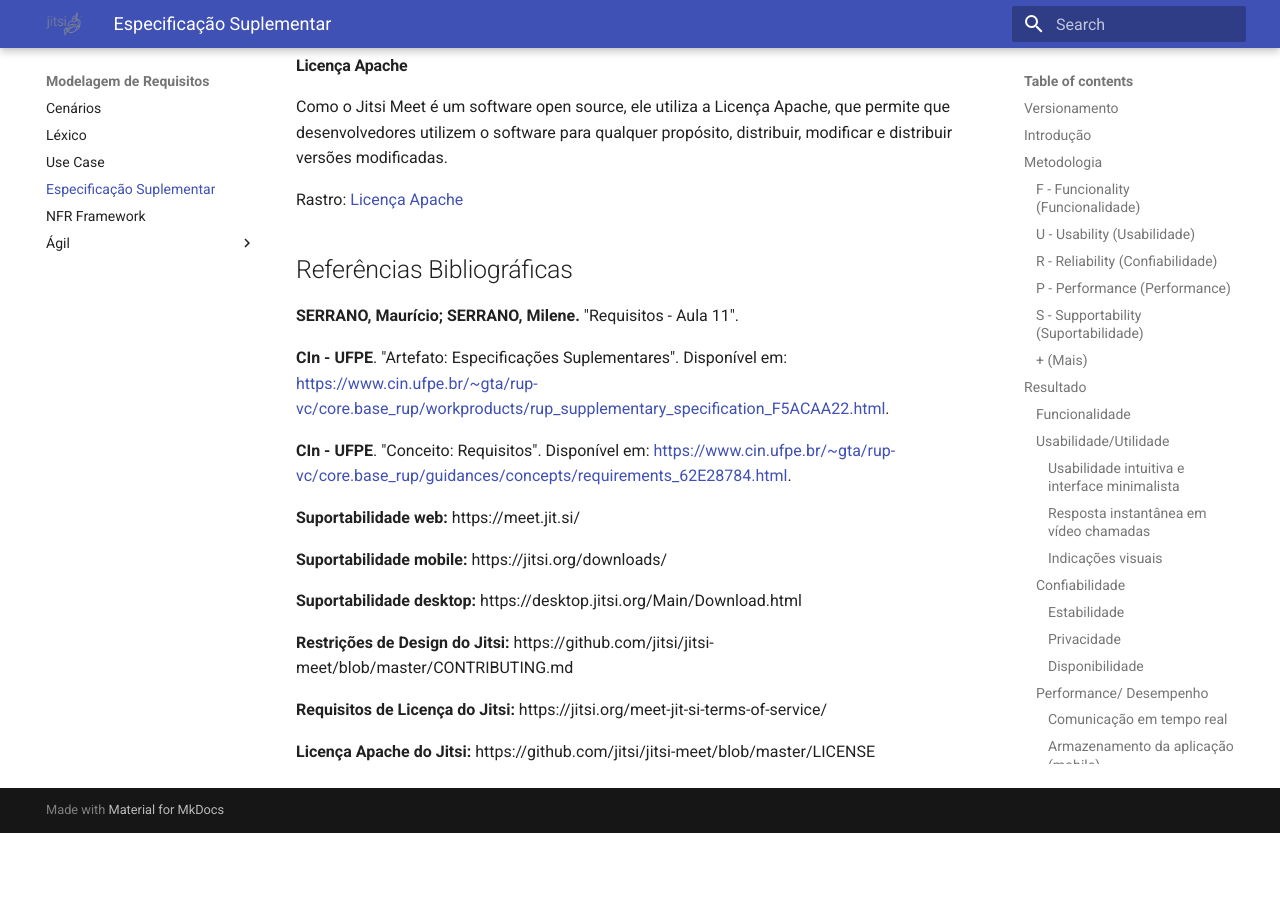
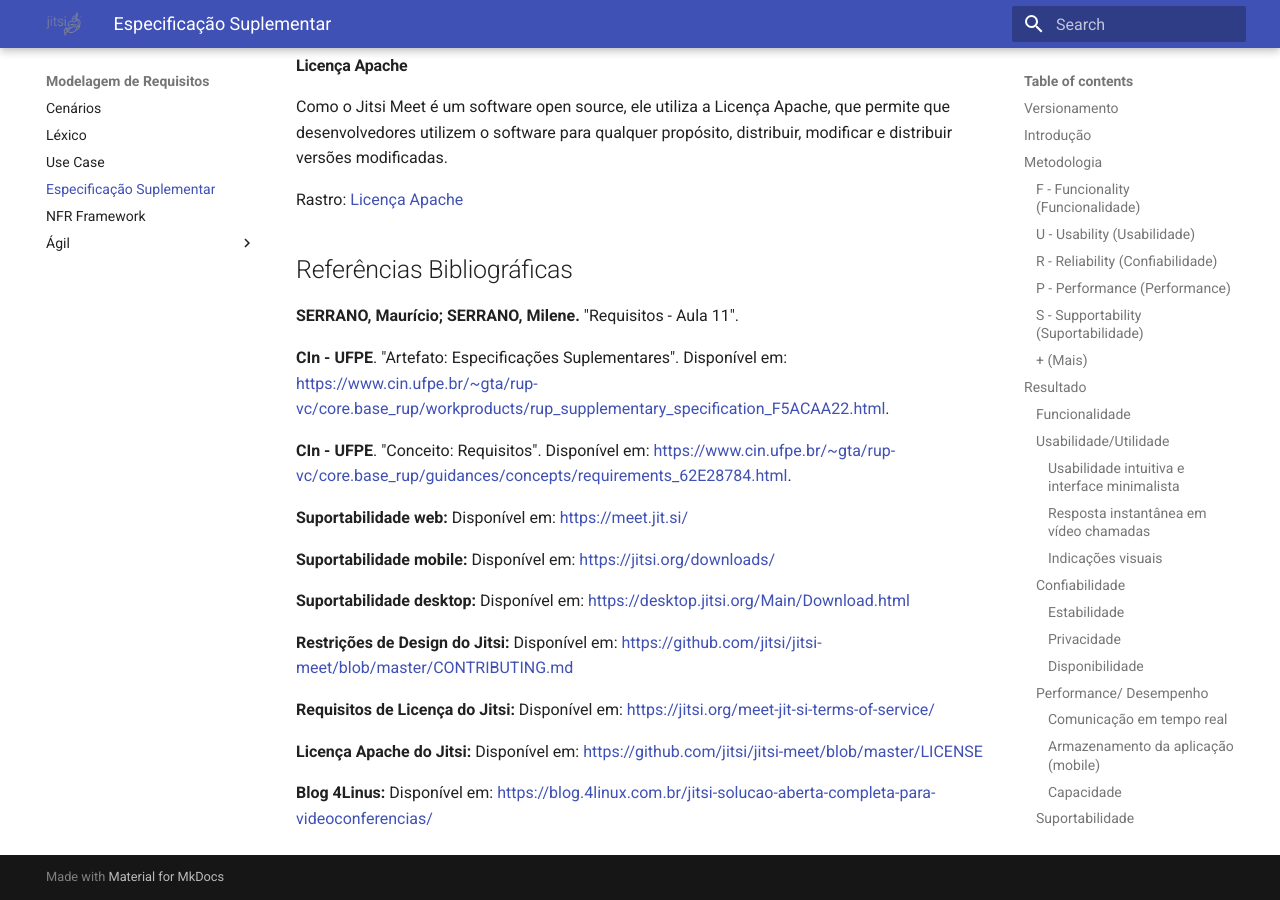
Before and after one commit to gabrielm2q/2022.1-Jitsi-Meet, an MkDocs documentation site: the page built from docs/modelagem/especificacaoSuplementar.md, in a window 1280 px wide and 900 px high, scrolled down 6576 px. Built offline with MkDocs 1.6.1 and Material for MkDocs 9.7.7, drawn with Linux system fonts in a browser that asks for light colours; before the commit the page ends 7409 px from its top, so only the background shows below that.

Commit message:
add: referências e correcao de data

```diff
--- a/docs/modelagem/especificacaoSuplementar.md
+++ b/docs/modelagem/especificacaoSuplementar.md
@@ -222,14 +222,16 @@ Rastro: [Licença Apache](https://github.com/jitsi/jitsi-meet/blob/master/LICENS
 
 **CIn - UFPE**. "Conceito: Requisitos". Disponível em: <https://www.cin.ufpe.br/~gta/rup-vc/core.base_rup/guidances/concepts/requirements_62E28784.html>.
 
-**Suportabilidade web:** https://meet.jit.si/
+**Suportabilidade web:** Disponível em: <https://meet.jit.si/>
 
-**Suportabilidade mobile:** https://jitsi.org/downloads/
+**Suportabilidade mobile:** Disponível em: <https://jitsi.org/downloads/>
 
-**Suportabilidade desktop:** https://desktop.jitsi.org/Main/Download.html
+**Suportabilidade desktop:** Disponível em: <https://desktop.jitsi.org/Main/Download.html>
 
-**Restrições de Design do Jitsi:** https://github.com/jitsi/jitsi-meet/blob/master/CONTRIBUTING.md
+**Restrições de Design do Jitsi:** Disponível em: <https://github.com/jitsi/jitsi-meet/blob/master/CONTRIBUTING.md>
 
-**Requisitos de Licença do Jitsi:** https://jitsi.org/meet-jit-si-terms-of-service/
+**Requisitos de Licença do Jitsi:** Disponível em: <https://jitsi.org/meet-jit-si-terms-of-service/>
 
-**Licença Apache do Jitsi:** https://github.com/jitsi/jitsi-meet/blob/master/LICENSE
+**Licença Apache do Jitsi:** Disponível em: <https://github.com/jitsi/jitsi-meet/blob/master/LICENSE>
+
+**Blog 4Linus:** Disponível em: <https://blog.4linux.com.br/jitsi-solucao-aberta-completa-para-videoconferencias/>
```
Also changed, not shown: other parts of docs/modelagem/especificacaoSuplementar.md (+1 -1 lines).
